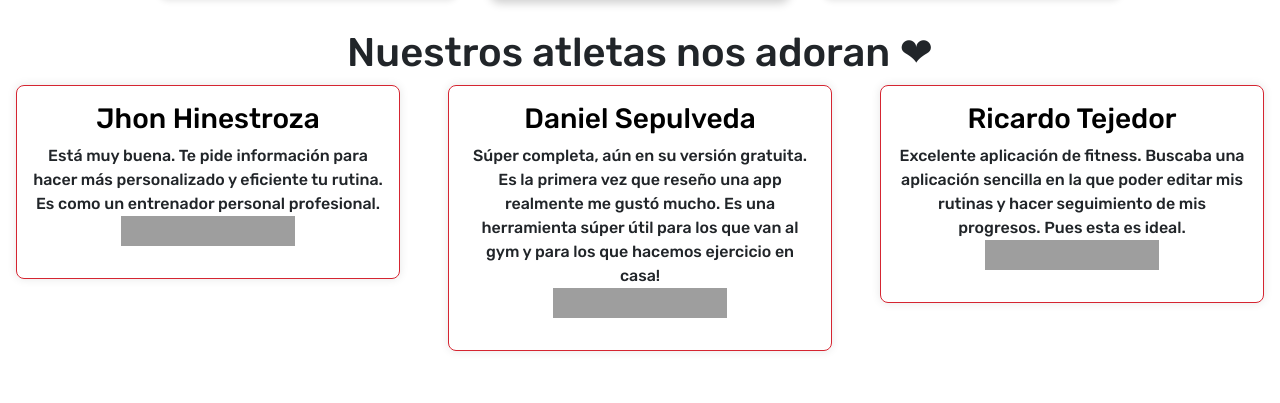
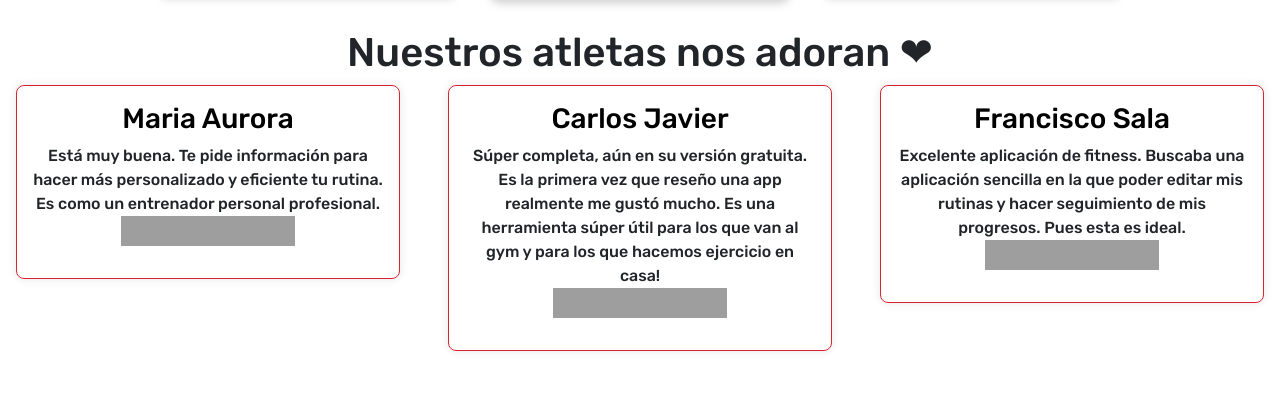
Before and after one commit to Dokarii/FitJourney, a plain HTML site: page Index.html in a window 1280 px wide. Shown: the part 1784-2187 px from the top of the page. Drawn offline with nearby package versions, Linux system fonts and the light colour scheme; grey boxes are pictures that could not be loaded; a script that the page names is missing.

Commit message:
Update Index.html

```diff
--- a/Index.html
+++ b/Index.html
@@ -151,7 +151,7 @@
 <div class="opiniones">
   <div class="cont-reseñas">
     <div class="reseña">
-      <h3>Jhon Hinestroza</h3>
+      <h3>Maria Aurora</h3>
       <p>Está muy buena. Te pide información para hacer más personalizado y eficiente tu rutina.
         Es como un entrenador personal profesional.<br>
         <img loading="lazy" decoding="async" class="alignnone size-full wp-image-2211"
@@ -163,7 +163,7 @@
 
   <div class="cont-reseñas">
     <div class="reseña">
-      <h3>Daniel Sepulveda</h3>
+      <h3>Carlos Javier</h3>
       <p>Súper completa, aún en su versión gratuita.
         Es la primera vez que reseño una app realmente me gustó mucho.
         Es una herramienta súper útil para los que van al gym y para los que hacemos ejercicio en casa!<br>
@@ -176,7 +176,7 @@
 
   <div class="cont-reseñas">
     <div class="reseña">
-      <h3>Ricardo Tejedor</h3>
+      <h3>Francisco Sala</h3>
       <p>Excelente aplicación de fitness.
         Buscaba una aplicación sencilla en la que poder editar mis rutinas y hacer seguimiento de mis progresos.
         Pues esta es ideal.<br>
```
